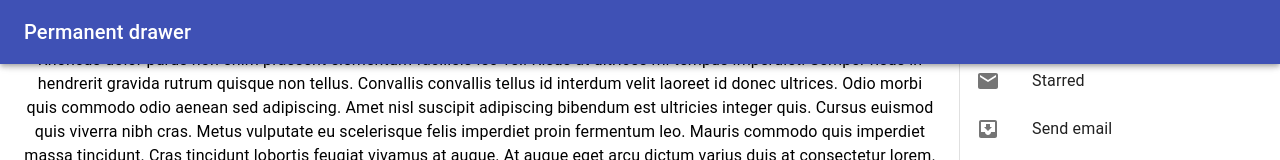
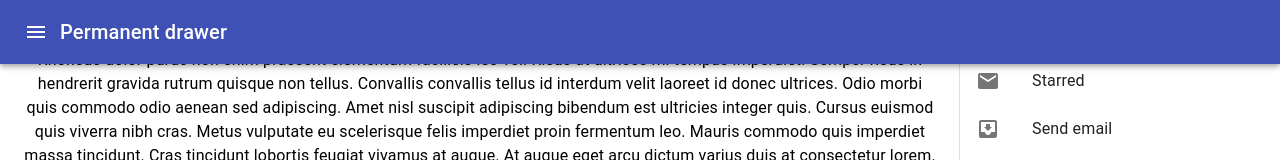
Before and after one commit to abdugaffor-abdurahimov/grocery-store-frontend, a React (Create React App) app: page / in a window 1280 px wide. Shown: the top 160 px of the page. Built offline with nearby package versions, Linux system fonts and the light colour scheme; no server answers.

Commit message:
Left side navbar created

```diff
--- a/src/components/navbars/Appbar.jsx
+++ b/src/components/navbars/Appbar.jsx
@@ -1,5 +1,14 @@
-import { AppBar, makeStyles, Toolbar, Typography } from "@material-ui/core";
-import React from "react";
+import {
+  AppBar,
+  Drawer,
+  makeStyles,
+  Toolbar,
+  Typography,
+} from "@material-ui/core";
+import React, { useState } from "react";
+import MenuIcon from "@material-ui/icons/Menu";
+import IconButton from "@material-ui/core/IconButton";
+import CategoryDrawer from "./CategoryDrawer";
 
 const drawerWidth = 240;
 
@@ -28,9 +37,25 @@ const useStyles = makeStyles((theme) => ({
 
 export default function Appbar() {
   const classes = useStyles();
+  const [drawerOpen, setDrawerOpen] = useState(false);
+  const toggleDrawer = () => setDrawerOpen(!drawerOpen);
+
   return (
     <AppBar position="fixed" className={classes.appBar}>
       <Toolbar>
+        <IconButton
+          edge="start"
+          className={classes.menuButton}
+          color="inherit"
+          aria-label="open drawer"
+          onClick={toggleDrawer}
+        >
+          <MenuIcon />
+        </IconButton>
+
+        <Drawer open={drawerOpen} onClose={toggleDrawer}>
+          {CategoryDrawer()}
+        </Drawer>
         <Typography variant="h6" noWrap>
           Permanent drawer
         </Typography>
--- /dev/null
+++ b/src/components/navbars/CategoryDrawer.jsx
@@ -0,0 +1,47 @@
+import {
+  Divider,
+  List,
+  ListItem,
+  ListItemIcon,
+  ListItemText,
+  makeStyles,
+} from "@material-ui/core";
+import React from "react";
+import InboxIcon from "@material-ui/icons/MoveToInbox";
+import MailIcon from "@material-ui/icons/Mail";
+import clsx from "clsx";
+
+const useStyles = makeStyles(() => ({
+  list: {
+    width: 250,
+  },
+}));
+
+export default function CategoryDrawer() {
+  const classes = useStyles();
+  return (
+    <div role="presentation" className={clsx(classes.list)}>
+      <List>
+        {["Inbox", "Starred", "Send email", "Drafts"].map((text, index) => (
+          <ListItem button key={text}>
+            <ListItemIcon>
+              {index % 2 === 0 ? <InboxIcon /> : <MailIcon />}
+            </ListItemIcon>
+            <ListItemText primary={text} />
+          </ListItem>
+        ))}
+      </List>
+      <Divider />
+      <List>
+        {["All mail", "Trash", "Spam"].map((text, index) => (
+          <ListItem button key={text}>
+            <ListItemIcon>
+              {index % 2 === 0 ? <InboxIcon /> : <MailIcon />}
+            </ListItemIcon>
+            <ListItemText primary={text} />
+          </ListItem>
+        ))}
+      </List>
+    </div>
+  );
+}
```
